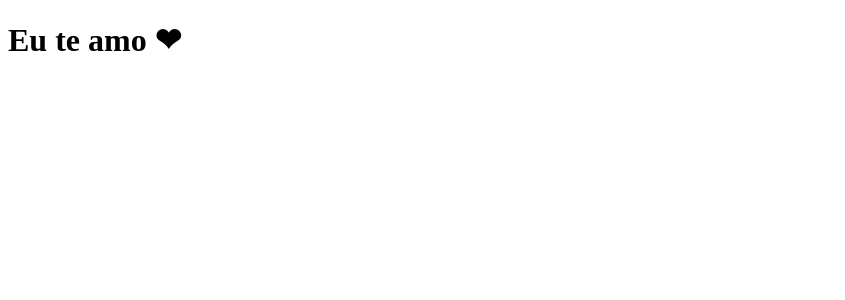
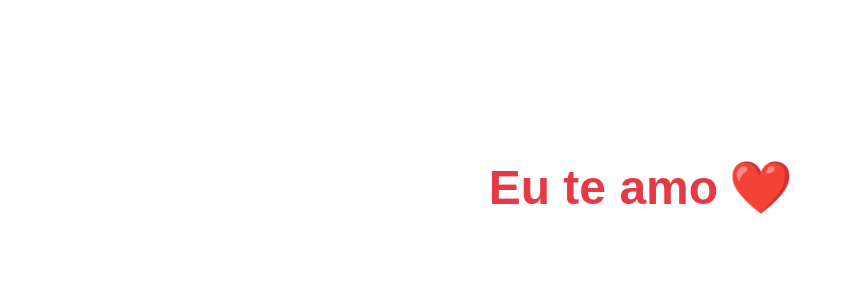
Before and after one commit to bielcarvalhoz/tab-news, a Next.js app: page / in a window 1280 px wide. Shown: the top 300 px of the page, without its empty margins (0-845 px from the left). Built offline with nearby package versions, Linux system fonts and the light colour scheme.

Commit message:
deixando mensagem bonita

```diff
--- a/package.json
+++ b/package.json
@@ -11,6 +11,7 @@
   "dependencies": {
     "next": "^13.1.6",
     "react": "^18.2.0",
-    "react-dom": "^18.2.0"
+    "react-dom": "^18.2.0",
+    "styled-components": "^6.1.16"
   }
 }
--- a/pages/index.js
+++ b/pages/index.js
@@ -1,5 +1,43 @@
-function Home() {
-    return <h1>Eu te amo ❤</h1>
+import styled, { keyframes } from "styled-components";
+
+const fadeIn = keyframes`
+  from {
+    opacity: 0;
+    transform: translateY(-10px);
+  }
+  to {
+    opacity: 1;
+    transform: translateY(0);
+  }
+`;
+
+const Heartbeat = keyframes`
+  0%, 100% {
+    transform: scale(1);
+  }
+  50% {
+    transform: scale(1.1);
+  }
+`;
+
+const Message = styled.h1`
+    font-family: "Cursive", sans-serif;
+    color: #e63946;
+    font-size: 3rem;
+    text-align: center;
+    margin-top: 20vh;
+    animation: ${fadeIn} 2s ease-in-out;
+
+    span {
+        display: inline-block;
+        animation: ${Heartbeat} 1.5s infinite ease-in-out;
+    }
+`;
+
+export default function Home() {
+    return (
+        <Message>
+            Eu te amo <span>❤️</span>
+        </Message>
+    );
 }
-
-export default Home;
```
Also changed, not shown: 1 other file (tests, documents, lock files or other folders).
